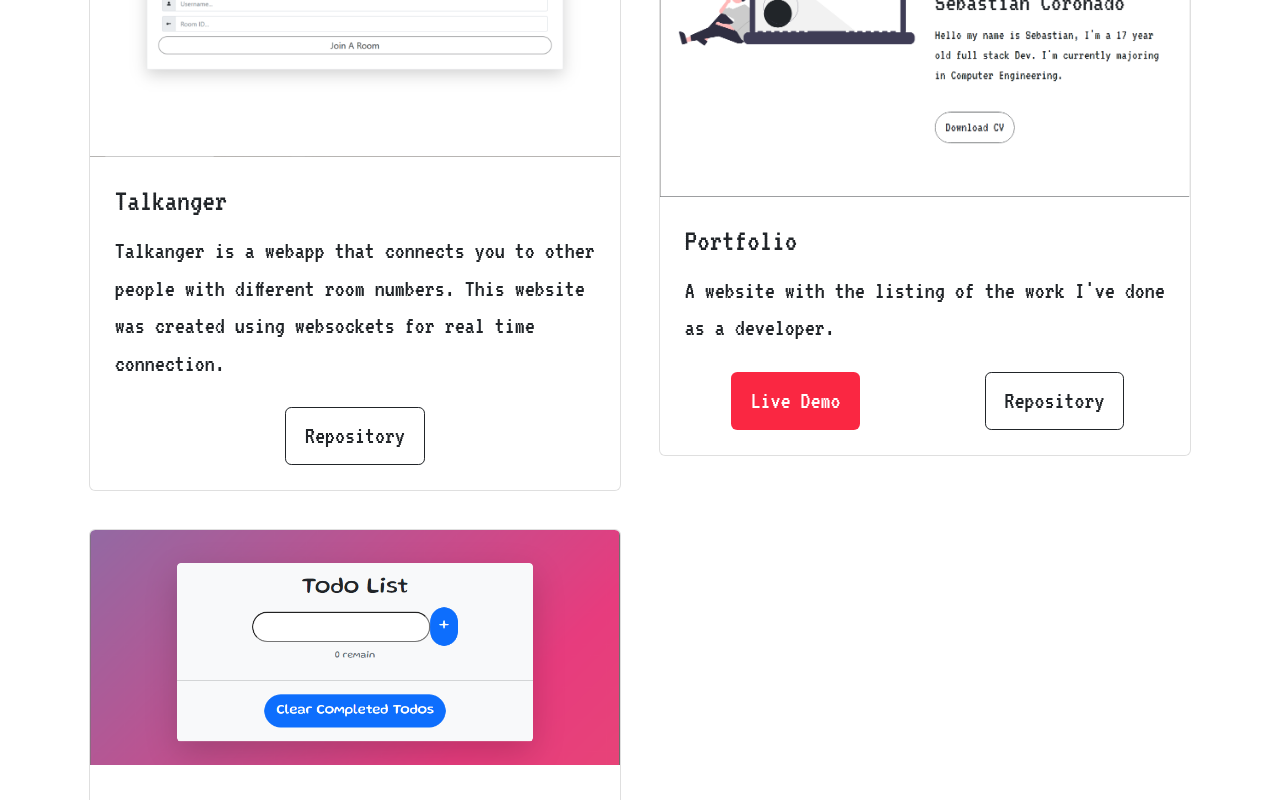
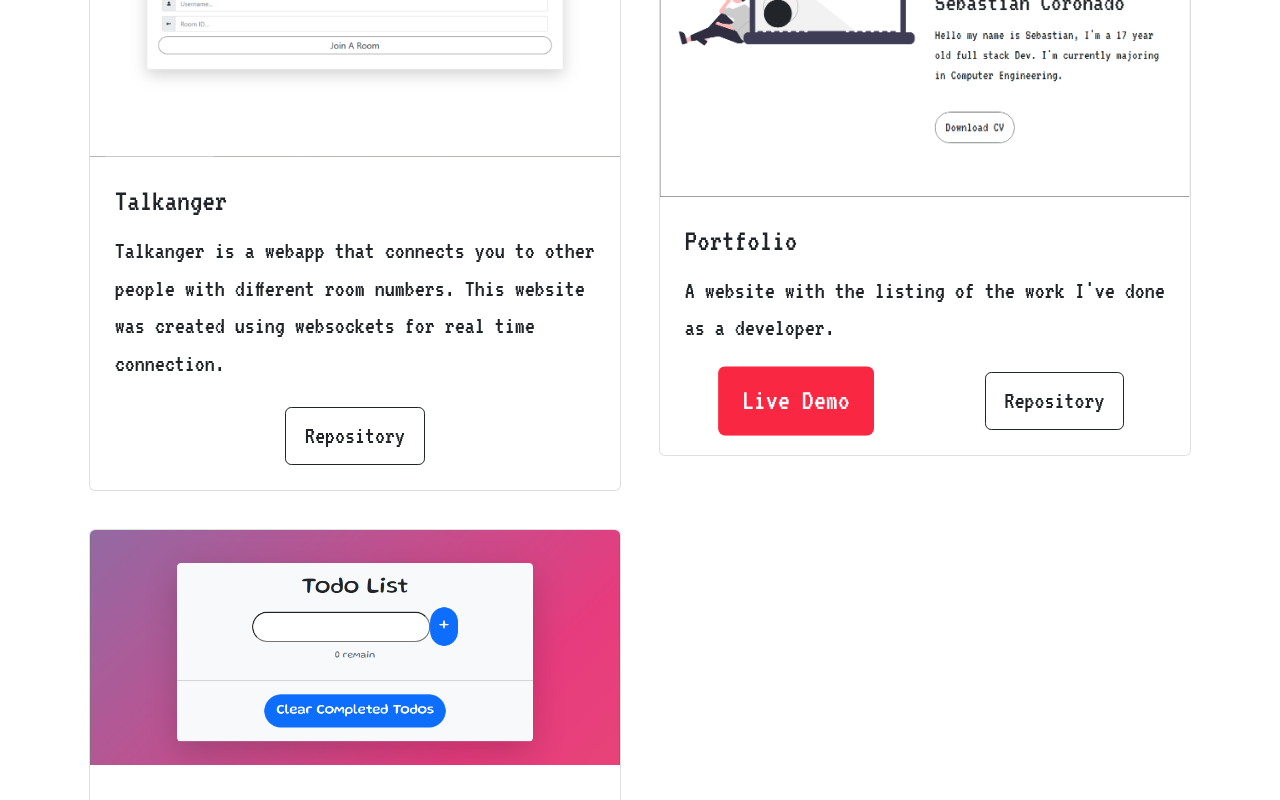
Before and after one commit to coronado03/personal-portfolio, a Next.js app: page / in a window 1280 px wide. In both pictures the pointer is over the button 795 px from the left and 2588 px from the top of the page. Shown: the part 2188-2988 px from the top of the page. Built offline with nearby package versions, Linux system fonts and the light colour scheme.

Commit message:
Added Button animation

```diff
--- a/styles/main.css
+++ b/styles/main.css
@@ -83,4 +83,10 @@ hr {
 .btn-red {
     color: white !important;
     background-color: #FA2742 !important;
+    transition-property: transform, box-shadow !important;
+    transition-duration: .6s !important;
 }
+
+.btn-red:hover {
+    transform: scale(1.2);
+}
```
